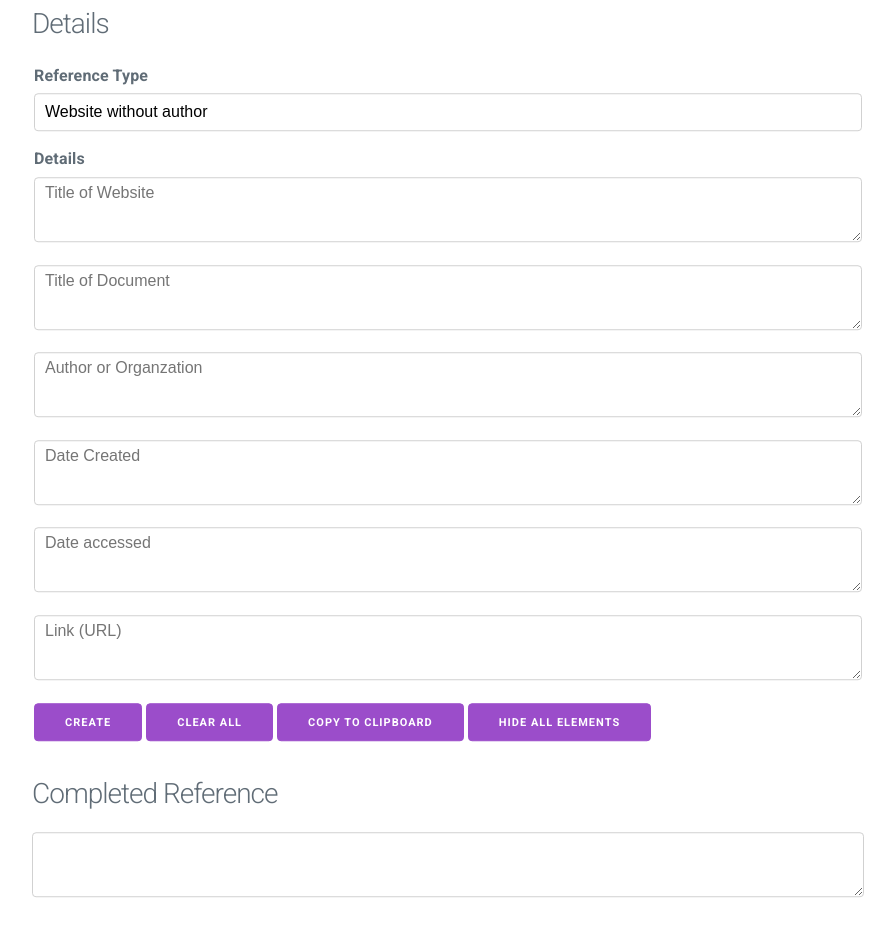
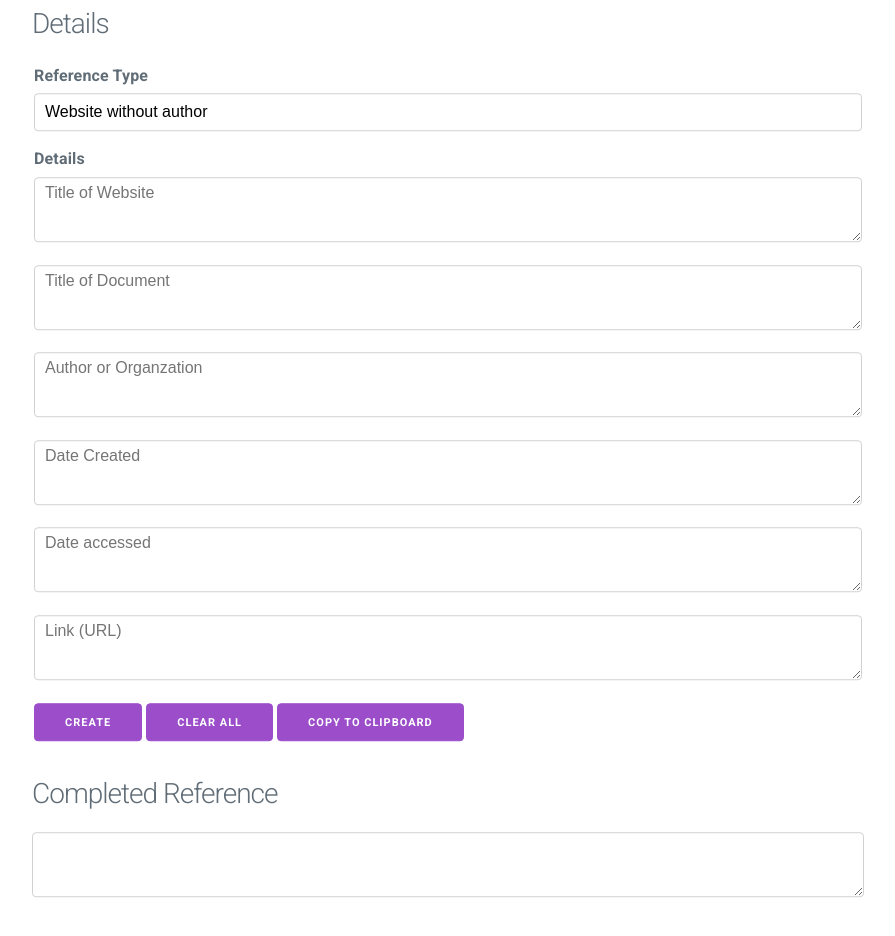
Before and after one commit to aidengilmartin/reference-tool, a plain HTML site: page index.html in a window 1280 px wide. Shown: the whole page, without its empty margins (192-1087 px from the left). Drawn offline with Linux system fonts and the light colour scheme.

Commit message:
Removed button for debug

```diff
--- a/index.html
+++ b/index.html
@@ -52,7 +52,6 @@
 				<a class="button" onclick="formSubmission();" type="button">Create</a>
 				<a class="button" onclick="formClear();" type="button">Clear All</a>
 				<a class="button copyBtn" data-clipboard-target="#formattedReference" type="button">Copy to Clipboard</a>
-				<a class="button copyBtn" onclick="hideNonCommonElements();" type="button">Hide all elements</a>
 
 			</fieldset>
 
```
